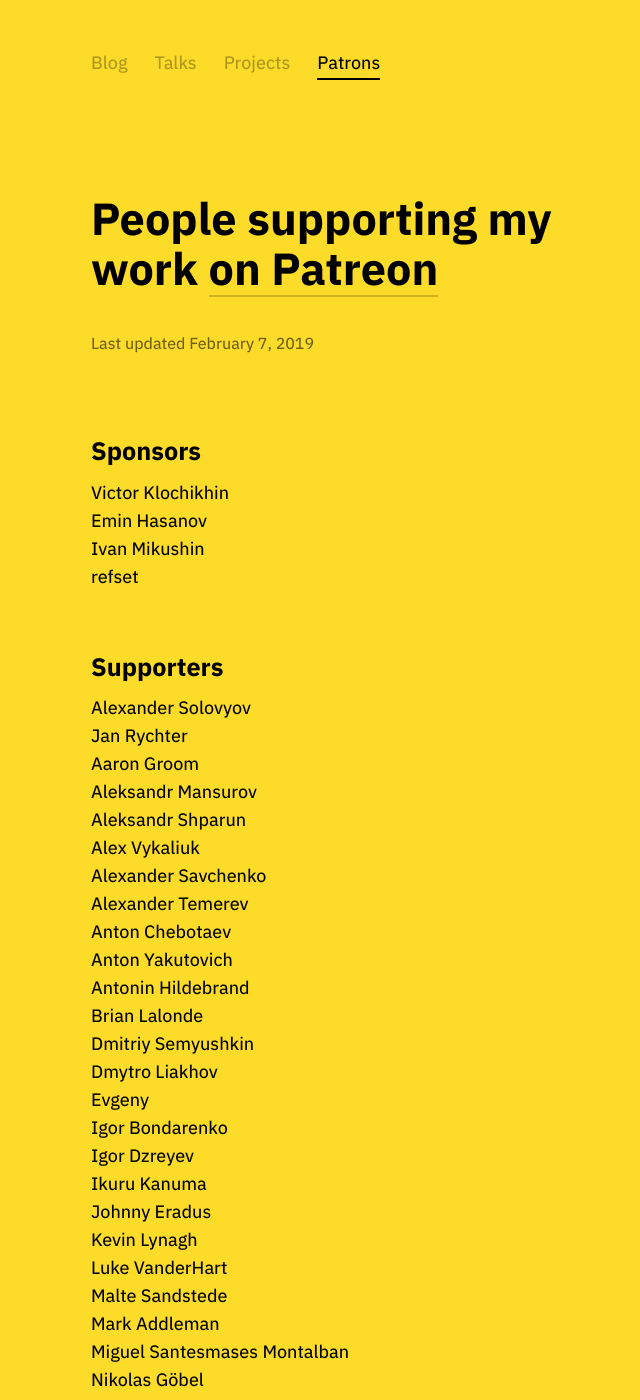
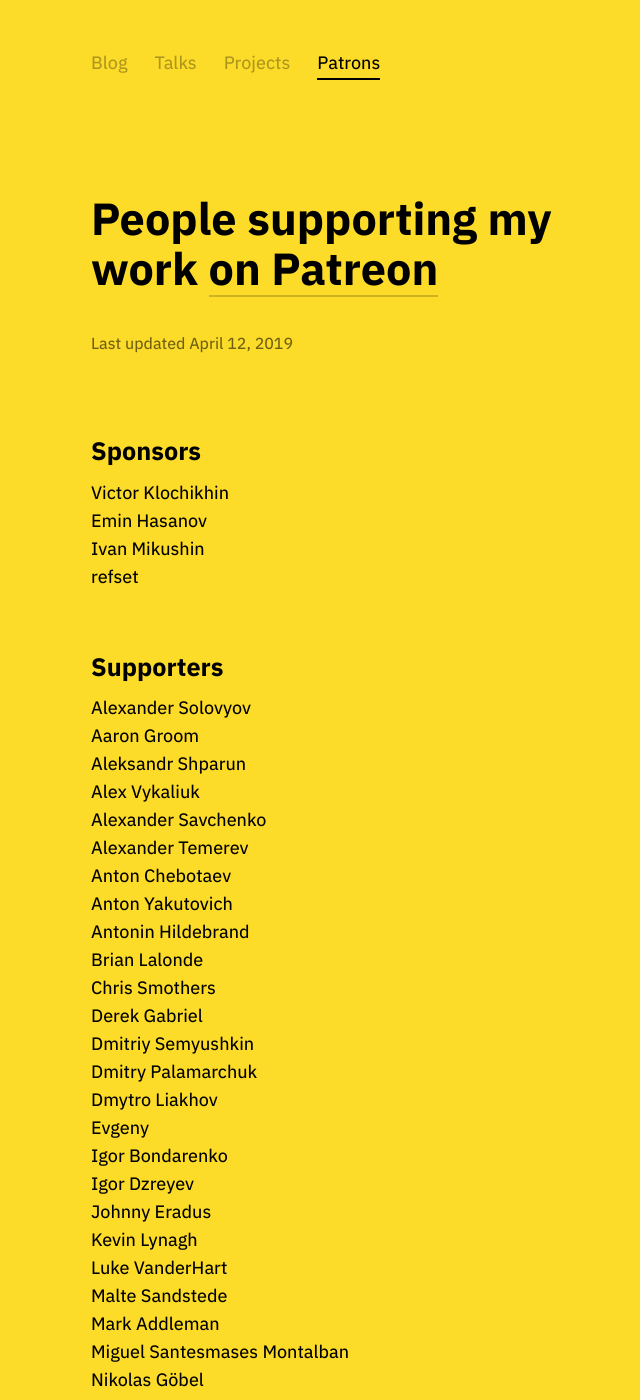
Before and after one commit to tonsky/tonsky.github.io, a Jekyll site: the page built from patrons/index.html, in a window 1280 px wide and 1400 px high. Shown: the whole window, without its empty margins (278-918 px from the left). Built offline with Jekyll 4.4.1, drawn with Linux system fonts in a browser that asks for light colours; some of the changed text lies outside the part shown.

Commit message:
Updated March patrons

```diff
--- a/patrons/index.html
+++ b/patrons/index.html
@@ -17,7 +17,7 @@
 <div class="post">
 
 <h1 class="title">People supporting my work <a href="https://patreon.com/tonsky" target="_blank">on Patreon</a></h1>
-<div class="footer">Last updated February 7, 2019</div>
+<div class="footer">Last updated April 12, 2019</div>
 
 <h2>Sponsors</h2>
 <li>Victor Klochikhin</li>
@@ -27,9 +27,7 @@
 
 <h2>Supporters</h2>
 <li>Alexander Solovyov</li>
-<li>Jan Rychter</li>
 <li>Aaron Groom</li>
-<li>Aleksandr Mansurov</li>
 <li>Aleksandr Shparun</li>
 <li>Alex Vykaliuk</li>
 <li>Alexander Savchenko</li>
@@ -38,12 +36,14 @@
 <li>Anton Yakutovich</li>
 <li>Antonin Hildebrand</li>
 <li>Brian Lalonde</li>
+<li>Chris Smothers</li>
+<li>Derek Gabriel</li>
 <li>Dmitriy Semyushkin</li>
+<li>Dmitry Palamarchuk</li>
 <li>Dmytro Liakhov</li>
 <li>Evgeny</li>
 <li>Igor Bondarenko</li>
 <li>Igor Dzreyev</li>
-<li>Ikuru Kanuma</li>
 <li>Johnny Eradus</li>
 <li>Kevin Lynagh</li>
 <li>Luke VanderHart</li>
```
Also changed, not shown: other parts of patrons/index.html (+6 -6 lines).
